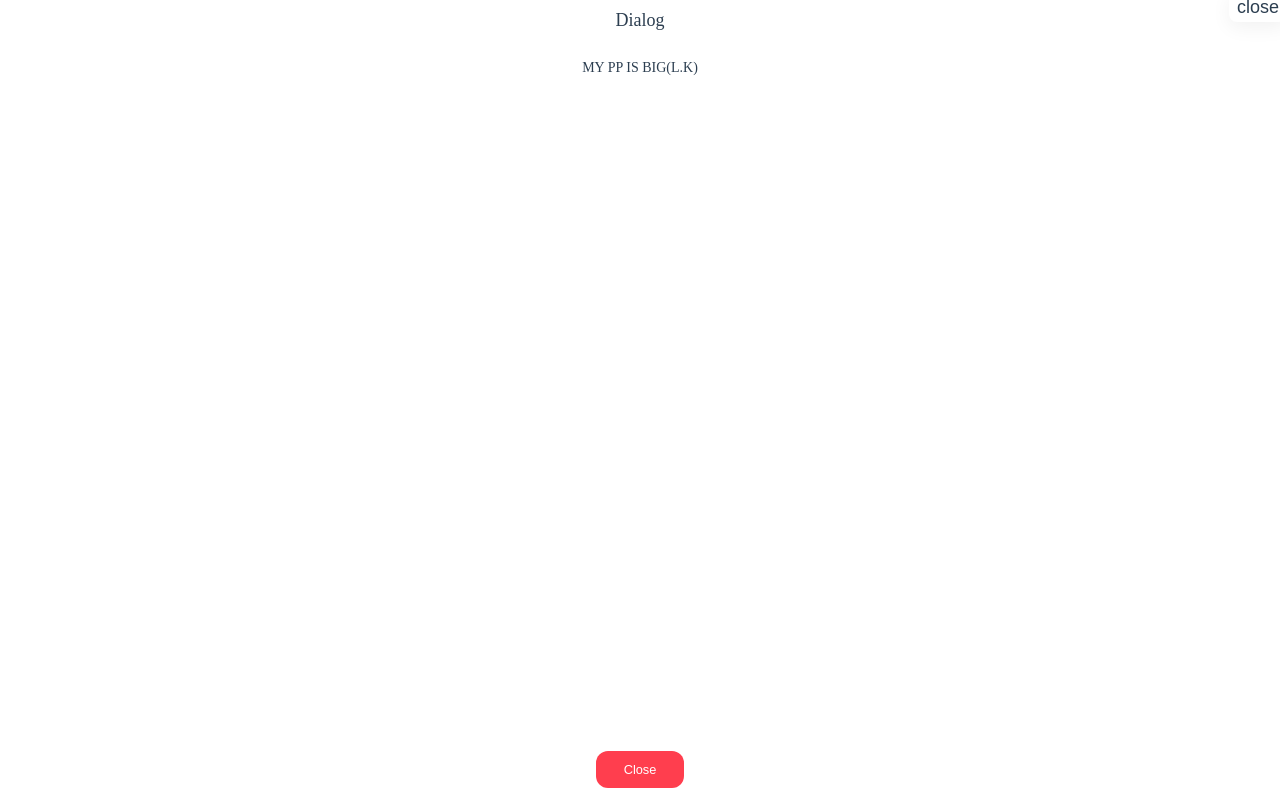
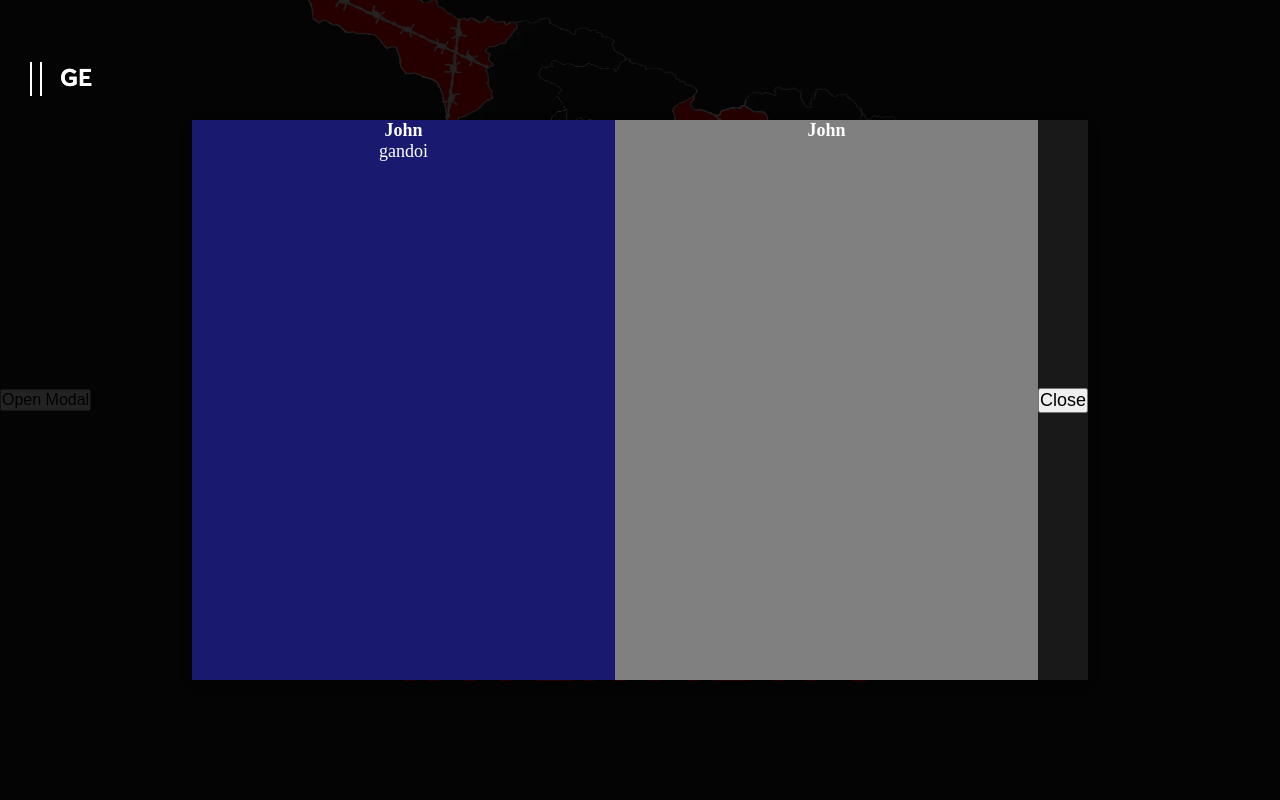
Before and after one commit to Nicolooo/georgia, a Next.js app: page /en in a window 1280 px wide. Both pictures are taken after a click on the button "Open Modal". Built offline with nearby package versions, Linux system fonts and the light colour scheme.

Commit message:
მაპს შევეცი მე

```diff
--- a/comp/Grid-Heroes/Card.js
+++ b/comp/Grid-Heroes/Card.js
@@ -4,7 +4,7 @@ const Card = ({name,title,img}) => {
     return (
     <div className="heroes-card">
         <img src={img}
-        loading="lazy" title="..." alt={name} width="684" height="742"/>
+        loading="lazy" title={name}  width="684" height="742" alt={name}/>
       <div className="heroes-card-text">
         <h3>{name}</h3>
         <p>{title}</p>
--- a/comp/Slider/Modal.js
+++ b/comp/Slider/Modal.js
@@ -1,29 +1,38 @@
 import React from 'react'
-import styles from "../../styles/slider.module.css";
+import { Swiper,SwiperSlide } from "swiper/react";
+import "swiper/css";
+import SlideContent from '../../comp/Slider/Swiper';
 const Modal = ({setIsOpen}) => {
+  const json = {"name":"John", "age":30, "car":null}
     return (
     <>
-        <div className={styles.darkBG} onClick={() => setIsOpen(false)} />
-        <div className={styles.centered}>
-          <div className={styles.modal}>
-            <div className={styles.modalHeader}>
-              <h5 className={styles.heading}>Dialog</h5>
-            </div>
-            <button className={styles.closeBtn} onClick={() => setIsOpen(false)}>
-                close
-            </button>
-            <div className={styles.modalContent}>
-              MY PP IS BIG(L.K)
-            </div>
-            <div className={styles.modalActions}>
-              <div className={styles.actionsContainer}>
-                <button className={styles.deleteBtn} onClick={() => setIsOpen(false)}>
-                  Close
-                </button>
-              </div>
-            </div>
+      <div className="modal-darkBG" onClick={() => setIsOpen(false)} />
+        <div className="modal-centered">
+          <div className="modal">
+      <Swiper spaceBetween={50} slidesPerView={1} height="100%" className="mySwiper">
+      {Object.entries(json).map(([key, val], i) => (
+         <SwiperSlide key={i}>
+         <div className="modal-left">
+                 <h2>{val}</h2>
+                 <p>gandoi</p>
+
+                   </div>
+                 <div className="modal-right">
+                   <h2>{val}</h2>
+                   </div>
+             <div className="modalActions">
+               <div className="actionsContainer">
+               </div>
+             </div>
+           <button className="deleteBtn" onClick={()=>setIsOpen(false)}>
+                   Close
+           </button>
+         </SwiperSlide>
+        ))}
+        </Swiper>
           </div>
         </div>
+
       </>
     )
 }
--- /dev/null
+++ b/comp/Slider/Swiper.js
@@ -0,0 +1,26 @@
+import React from 'react'
+import { SwiperSlide } from 'swiper/react'
+import "swiper/css";
+const SlideContent = ({title,text}) => {
+    return (
+        <SwiperSlide>
+        <div className="modal-left">
+                <h2>{title}</h2>
+                <p>asd</p>
+
+                  </div>
+                <div className="modal-right">
+                  <h2>{text}</h2>
+                  </div>
+            <div className="modalActions">
+              <div className="actionsContainer">
+              </div>
+            </div>
+          <button className="deleteBtn" onClick={()=>setIsOpen(false)}>
+                  Close
+          </button>
+          </SwiperSlide>
+    )
+}
+
+export default SlideContent
--- a/package.json
+++ b/package.json
@@ -14,7 +14,8 @@
     "next": "12.0.1",
     "react": "^17.0.2",
     "react-dom": "^17.0.2",
-    "react-feather": "^2.0.9"
+    "react-feather": "^2.0.9",
+    "swiper": "^7.4.1"
   },
   "devDependencies": {
     "eslint": "7.32.0",
--- a/pages/en/about.js
+++ b/pages/en/about.js
@@ -5,8 +5,12 @@ import Staff from '../../comp/About-page/Staff'
 import Title from '../../comp/SEO/title'
 import Footer from '../../comp/Footer/Footer'
 import Switcher from '../../comp/LangSwitcher/Switcher'
+import Title from '../../comp/SEO/title'
 const About = () => {
     return (
+        <>
+        <Title title="Georgian Liberty | About Us"
+         meta="Find out more about our movement and share your thoughts about our initiative of taking action against illegal occupation." />
         <div className="about-wrapper">
           <Menu />
           <Switcher title="Ge" link="/ge/about"/>
@@ -20,6 +24,7 @@ const About = () => {
                 <Footer main="Stand Against Illegal occupation" copyright="Copyright 2021 © Georgian Liberty"/>
             </div>
         </div>
+        </>
     )
 }
 export default About
--- a/styles/globals.css
+++ b/styles/globals.css
@@ -1152,11 +1152,104 @@ body::-webkit-scrollbar {
 	background-color: #303030;
 	margin: 1rem 1rem 1rem 1rem;
 }
+/* Slider Styles */
+.modal-darkBG {
+    background-color: rgba(0, 0, 0, 0.2);
+    width: 100vw;
+    height: 100vh;
+    z-index: 0;
+    top: 50%;
+    left: 50%;
+    transform: translate(-50%, -50%);
+    position: absolute;
+  }
 
+  .modal-centered {
+    position: fixed;
+    top: 50%;
+    left: 50%;
+    transform: translate(-50%, -50%);
+  }
+  .modal {
+    background: white;
+    color: white;
+	z-index: 1;
+    height: 70vh;
+    width: 70vw;
+    box-shadow: 0 5px 20px 0 rgba(0, 0, 0, 0.04);
+  }
+  .modalHeader {
+    height: 50px;
+    background: white;
+    overflow: hidden;
+    border-top-left-radius: 16px;
+    border-top-right-radius: 16px;
+  }
+  .modalContent {
+    padding: 10px;
+    font-size: 14px;
+    color: #2c3e50;
+    text-align: center;
+  }
+  .modalActions {
+    position: absolute;
+    bottom: 2px;
+    margin-bottom: 10px;
+    width: 100%;
+  }
+  .actionsContainer {
+    display: flex;
+    justify-content: space-around;
+    align-items: center;
+  }
+  .modal-left {
+	  height:100%;
+	  width: 50%;
+	  float: left;
+	  background-color:midnightblue;
+  }
+  .modal-right {
+	  height: 100%;
+	  width:50%;
+	  float: right;
+	  background-color: grey;
+
+  }
+  .modal-darkBG{
+	  background-color: rgba(0, 0, 0, 0.85);
+  }
+  /* button.deleteBtn {
+    background-color: black;
+    width: 60px;
+} */
+
+.swiper {
+	width: 100%;
+	height: 100%;
+	background-color: #191919;
+	color: white;
+  }
+.swiper-slide{
+		text-align: center;
+		font-size: 18px;
+		background: #191919;
+		color: #fff;
+		display: -webkit-box;
+		display: -ms-flexbox;
+		display: -webkit-flex;
+		display: flex;
+		-webkit-box-pack: center;
+		-ms-flex-pack: center;
+		-webkit-justify-content: center;
+		justify-content: center;
+		-webkit-box-align: center;
+		-ms-flex-align: center;
+		-webkit-align-items: center;
+		align-items: center;
+}
 /*
 	  Responsive
 */
-
 /* Small devices (landscape phones, 576px and up) */
 @media (min-width: 576px) {
 	.container, .container-sm {
--- a/styles/slider.module.css
+++ /dev/null
@@ -1,133 +0,0 @@
-.darkBG {
-    background-color: rgba(0, 0, 0, 0.2);
-    width: 100vw;
-    height: 100vh;
-    z-index: 0;
-    top: 50%;
-    left: 50%;
-    transform: translate(-50%, -50%);
-    position: absolute;
-  }
-
-  .centered {
-    position: fixed;
-    top: 50%;
-    left: 50%;
-    transform: translate(-50%, -50%);
-  }
-
-  .modal {
-    width: 20vh;
-    height: 20vh;
-    background: white;
-    color: white;
-    z-index: 10;
-    border-radius: 16px;
-    box-shadow: 0 5px 20px 0 rgba(0, 0, 0, 0.04);
-  }
-
-  .modalHeader {
-    height: 50px;
-    background: white;
-    overflow: hidden;
-    border-top-left-radius: 16px;
-    border-top-right-radius: 16px;
-  }
-
-  .heading {
-    margin: 0;
-    padding: 10px;
-    color: #2c3e50;
-    font-weight: 500;
-    font-size: 18px;
-    text-align: center;
-  }
-
-  .modalContent {
-    padding: 10px;
-    font-size: 14px;
-    color: #2c3e50;
-    text-align: center;
-  }
-
-  .modalActions {
-    position: absolute;
-    bottom: 2px;
-    margin-bottom: 10px;
-    width: 100%;
-  }
-
-  .actionsContainer {
-    display: flex;
-    justify-content: space-around;
-    align-items: center;
-  }
-
-  .closeBtn {
-    cursor: pointer;
-    font-weight: 500;
-    padding: 4px 8px;
-    border-radius: 8px;
-    border: none;
-    font-size: 18px;
-    color: #2c3e50;
-    background: white;
-    transition: all 0.25s ease;
-    box-shadow: 0 5px 20px 0 rgba(0, 0, 0, 0.06);
-    position: absolute;
-    right: 0;
-    top: 0;
-    align-self: flex-end;
-    margin-top: -7px;
-    margin-right: -7px;
-  }
-
-  .closeBtn:hover {
-    box-shadow: 0 5px 20px 0 rgba(0, 0, 0, 0.04);
-    transform: translate(-4px, 4px);
-  }
-
-  .deleteBtn {
-    margin-top: 10px;
-    cursor: pointer;
-    font-weight: 500;
-    padding: 11px 28px;
-    border-radius: 12px;
-    font-size: 0.8rem;
-    border: none;
-    color: #fff;
-    background: #ff3e4e;
-    transition: all 0.25s ease;
-  }
-
-  .deleteBtn:hover {
-    box-shadow: 0 10px 20px -10px rgba(255, 62, 78, 0.6);
-    transform: translateY(-5px);
-    background: #ff3e4e;
-  }
-
-  .cancelBtn {
-    margin-top: 10px;
-    cursor: pointer;
-    font-weight: 500;
-    padding: 11px 28px;
-    border-radius: 12px;
-    font-size: 0.8rem;
-    border: none;
-    color: #2c3e50;
-    background: #fcfcfc;
-    transition: all 0.25s ease;
-  }
-
-  .cancelBtn:hover {
-    box-shadow: none;
-    transform: none;
-    background: whitesmoke;
-  }
-  .modal{
-
-    z-index: 1;
-    border-radius: 0px;
-    height: 100vh;
-    width: 100vw;
-  }
```
Also changed, not shown: comp/Slider/Section.js (added, +11 -0 lines), 1 other file (tests, documents, lock files or other folders).
